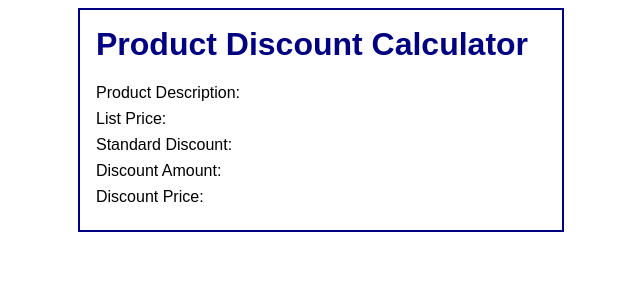
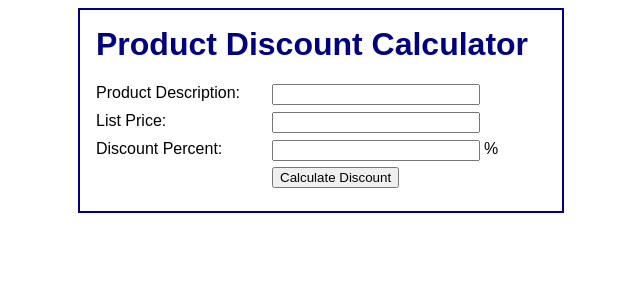
Before and after one commit to jruchert/amp, a PHP site: page / in a window 1280 px wide. Shown: the top 300 px of the page, without its empty margins (319-959 px from the left). Run offline with PHP 8.4, Linux system fonts and the light colour scheme.

Commit message:
fixed AGAIN!

```diff
--- a/ch02_ex1/index.html
+++ b/ch02_ex1/index.html
@@ -1,47 +1,32 @@
-<?php
-    // get the data from the form - Modified by AMP
-    $product_description = filter_input(INPUT_POST, 'product_description');
-    $list_price = filter_input(INPUT_POST, 'list_price');
-    $discount_percent = filter_input(INPUT_POST, 'discount_percent');
-
-    // calculate the discount - Modified by AMP
-    $discount = $list_price * $discount_percent * .01;
-    $discount_price = $list_price - $discount;
-
-    // apply currency formatting to the dollar and percent amounts - Modified by AMP
-    $list_price_f = "$".number_format($list_price, 2);
-    $discount_percent_f = $discount_percent."%";
-    $discount_f = "$".number_format($discount, 2);
-    $discount_price_f = "$".number_format($discount_price, 2);
-
-    // escape the unformatted input - Modified by AMP
-    $product_description_escaped = htmlspecialchars($product_description);
-?>
-
 <!DOCTYPE html>
 <html>
 <head>
     <title>Product Discount Calculator</title>
     <link rel="stylesheet" type="text/css" href="main.css">
 </head>
+
 <body>
     <main>
         <h1>Product Discount Calculator</h1>
+        <form action="display_discount.php" method="post">
 
-        <label>Product Description:</label>
-        <span><?php echo htmlspecialchars($product_description); ?></span><br>
+            <div id="data">
+                <label>Product Description:</label>
+                <input type="text" name="product_description"><br>
 
-        <label>List Price:</label>
-        <span><?php echo htmlspecialchars($list_price_f); ?></span><br>
+                <label>List Price:</label>
+                <input type="text" name="list_price"><br>
 
-        <label>Standard Discount:</label>
-        <span><?php echo htmlspecialchars($discount_percent_f); ?></span><br>
+                <label>Discount Percent:</label>
+                <input type="text" name="discount_percent"><span>%</span><br>
+            </div>
 
-        <label>Discount Amount:</label>
-        <span><?php echo $discount_f; ?></span><br>
+            <div id="buttons">
+                <label>&nbsp;</label>
+                <input type="submit" value="Calculate Discount"><br>
+            </div>
 
-        <label>Discount Price:</label>
-        <span><?php echo $discount_price_f; ?></span><br>
+        </form>
     </main>
 </body>
 </html>
```
Also changed, not shown: ch02_ex1/display_discount.php (+3 -7 lines).
